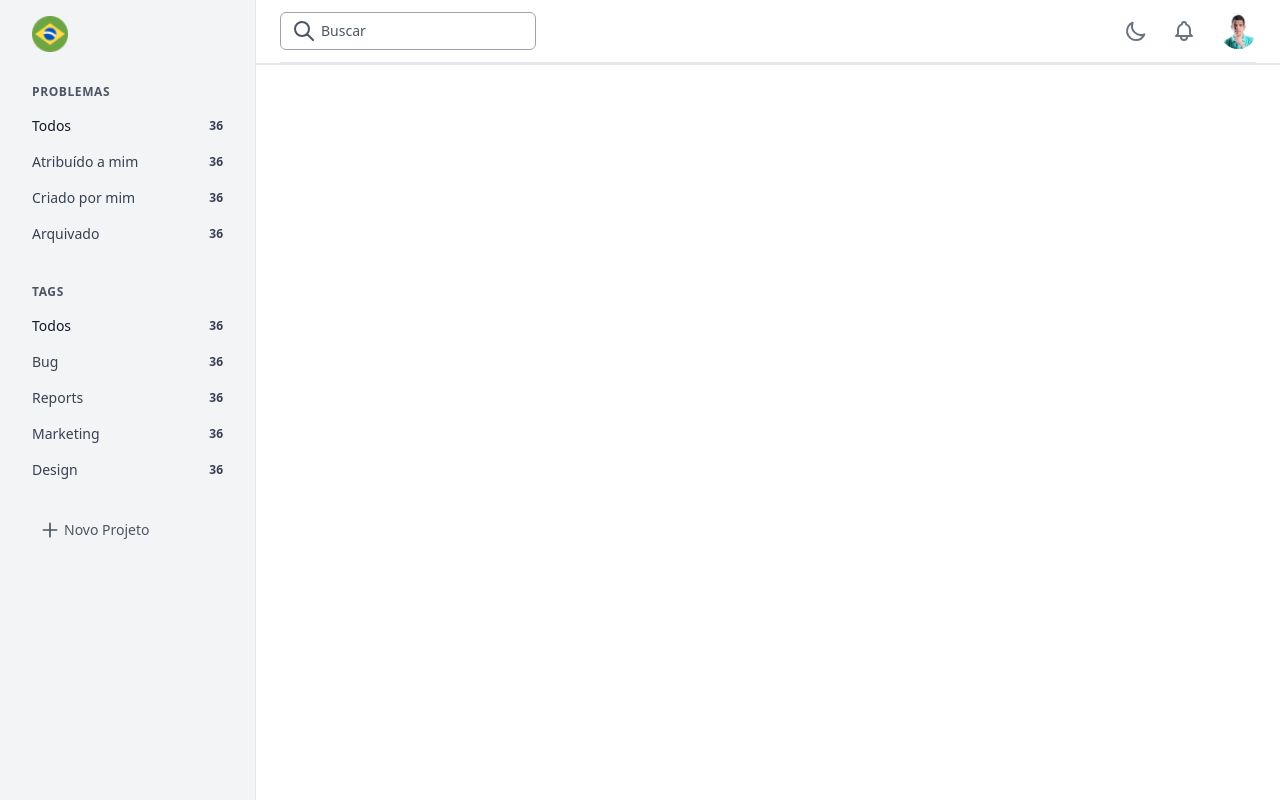
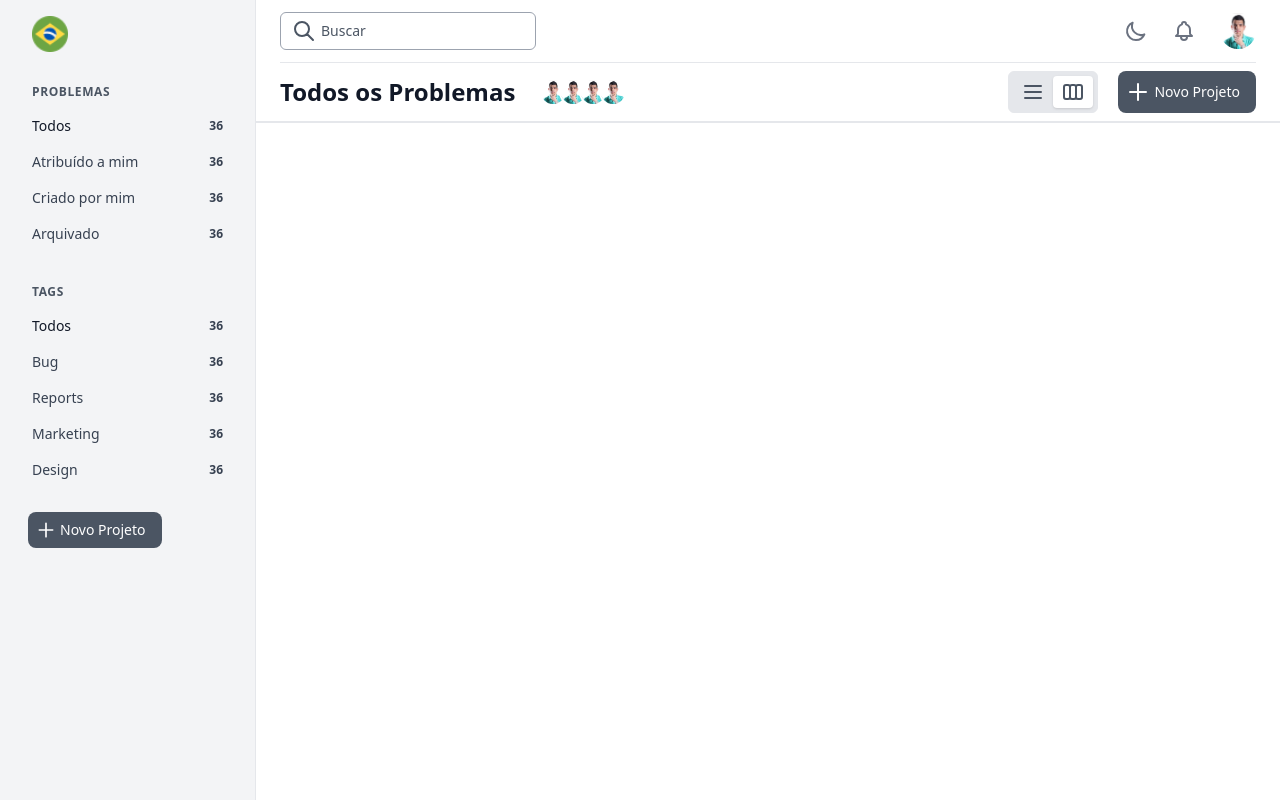
Before and after one commit to mateusbarboza/dashboard-tailwindcss, a website: page src/index.html in a window 1280 px wide. Drawn offline with Linux system fonts and the light colour scheme.

Commit message:
sub-topo

```diff
--- a/src/index.html
+++ b/src/index.html
@@ -9,12 +9,11 @@
     <link href="/public/styles.css" rel="stylesheet">
 </head>
 <body>
-
         <div class="h-screen flex">
     <div class="w-64 px-8 py-4 bg-gray-100 border-r">
         <img class="h-9 w-9" src="/public/brasil.png" alt="" />
         <nav class="mt-8">
-            <h2 class="text-xs font-semibold text-gray-600 uppercase tracking-wider">Problemas</h2>
+            <h3 class="text-xs font-semibold text-gray-600 uppercase tracking-wider">Problemas</h3>
             <div class="mt-2 -mx-3">
             <a href="#" class="flex justify-between items-center px-3 py-2 hover:bg-gray-200 rounded-lg">
                 <span class="text-sm font-medium text-gray-900">Todos</span>
@@ -33,7 +32,7 @@
                 <span class="text-xs font-semibold text-gray-700">36</span>
             </a>
         </div>
-        <h2 class="mt-8 text-xs font-semibold text-gray-600 uppercase tracking-wider">Tags</h2>
+        <h3 class="mt-8 text-xs font-semibold text-gray-600 uppercase tracking-wider">Tags</h3>
             <div class="mt-2 -mx-3">
             <a href="#" class="flex justify-between items-center px-3 py-2 hover:bg-gray-200 rounded-lg">
                 <span class="text-sm font-medium text-gray-900">Todos</span>
@@ -56,7 +55,7 @@
                 <span class="text-xs font-semibold text-gray-700">36</span>
             </a>
             </div>
-            <button class="-ml-1 mt-6 flex items-center text-sm font-medium text-gray-600 hover:bg-green-400 hover:text-white items-center px-3 py-2 rounded-lg">
+            <button class="-ml-1 mt-6 flex items-center pl-2 pr-4 py-2 text-sm font-medium text-sm font-medium text-white bg-gray-600 rounded-lg hover:bg-green-400 hover:text-white items-center px-3 py-2 rounded-lg">
                 <svg class="h-5 w-5" viewBox="0 0 24 24" fill="none">
                     <path
                     stroke="currentColor"
@@ -117,7 +116,64 @@
         </button>
     </div>
 </div>
-<div></div>
+<div class="flex items-center justify-between py-2">
+    <div class="flex items-center">
+        <h2 class="text-2xl font-semibold text-gray-900 leading-tight">Todos os Problemas</h2>
+    <div class="ml-6 flex items-center">
+        <span class="rounded-full border-2 border-white">
+        <img class="h-6 w-6 rounded-full object-cover"
+        src="/public/avatar.jpg"
+        alt=""/>
+    </span>
+    <span class="-ml-2 rounded-full border-2 border-white">
+        <img class="h-6 w-6 rounded-full object-cover"
+        src="/public/avatar.jpg"
+        alt=""/>
+    </span>
+    <span class="-ml-2 rounded-full border-2 border-white">
+        <img class="h-6 w-6 rounded-full object-cover"
+        src="/public/avatar.jpg"
+        alt=""/>
+    </span>
+    <span class="-ml-2 rounded-full border-2 border-white">
+        <img class="h-6 w-6 rounded-full object-cover"
+        src="/public/avatar.jpg"
+        alt=""/>
+    </span>
+    </div>
+</div>
+<div class="flex">
+    <span class="inline-flex p-1 border bg-gray-200 rounded-md">
+        <button class="px-2 py-1 rounded">
+            <svg class="h-6 w-6 text-gray-600" fill="none" viewBox="0 0 24 24" stroke="currentColor" stroke-width="2">
+                <path
+                stroke-linecap="round"
+                stroke-linejoin="round"
+                d="M4 6h16M4 12h16M4 18h16" />
+              </svg>
+        </button>
+    <button class="px-2 py-1 bg-white rounded shadow">
+<svg class="h-6 w-6 h-6 w-6 text-gray-600" fill="none" viewBox="0 0 24 24" stroke="currentColor" stroke-width="2">
+  <path
+  stroke-linecap="round"
+  stroke-linejoin="round"
+  d="M9 17V7m0 10a2 2 0 01-2 2H5a2 2 0 01-2-2V7a2 2 0 012-2h2a2 2 0 012 2m0 10a2 2 0 002 2h2a2 2 0 002-2M9 7a2 2 0 012-2h2a2 2 0 012 2m0 10V7m0 10a2 2 0 002 2h2a2 2 0 002-2V7a2 2 0 00-2-2h-2a2 2 0 00-2 2" />
+</svg>
+    </button>
+    </span>
+    <button class="ml-5 flex items-center pl-2 pr-4 py-2 text-sm font-medium text-white bg-gray-600 rounded-lg hover:bg-green-400 hover:text-white items-center px-3 py-2 rounded-lg">
+        <svg class="h-6 w-6" viewBox="0 0 24 24" fill="none">
+            <path
+            stroke="currentColor"
+            stroke-width="2"
+            stroke-linecap="round"
+            d="M12 4V20M20 12L4 12"
+            />
+        </svg>
+        <span class="ml-1">Novo Projeto</span>
+    </button>
+</div>
+</div>
             </header>
         </div>
         <div></div>
```
Also changed, not shown: public/styles.css.
